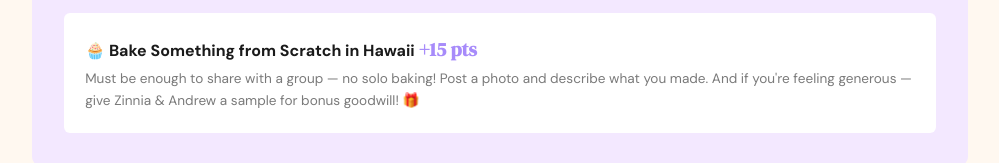
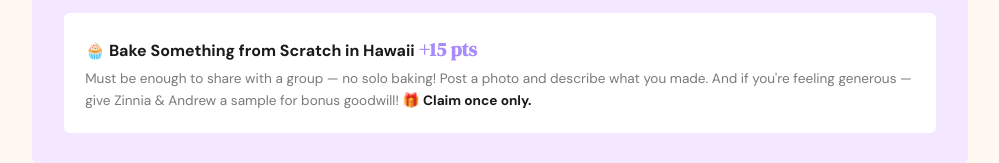
Before and after one commit to zinnia-xu/wedding-website, a website: page points.html in a window 1280 px wide. Shown: the part 5912-6075 px from the top of the page, without its empty margins (140-1139 px from the left). Drawn offline with Linux system fonts and the light colour scheme; no server answers.

Commit message:
Add claim limits to various points activities
Co-Authored-By: Claude Sonnet 4.6 <noreply@anthropic.com>

```diff
--- a/points.html
+++ b/points.html
@@ -1286,7 +1286,7 @@
                     </div>
                     <div class="pv-bonus-item" data-activity="Bake Something from Scratch" data-points="15">
                         <strong>🧁 Bake Something from Scratch in Hawaii</strong> <span class="pv-pts">+15 pts</span>
-                        <div style="font-size: 0.85rem; color: var(--text-light); margin-top: 0.25rem;">Must be enough to share with a group — no solo baking! Post a photo and describe what you made. And if you're feeling generous — give Zinnia &amp; Andrew a sample for bonus goodwill! 🎁</div>
+                        <div style="font-size: 0.85rem; color: var(--text-light); margin-top: 0.25rem;">Must be enough to share with a group — no solo baking! Post a photo and describe what you made. And if you're feeling generous — give Zinnia &amp; Andrew a sample for bonus goodwill! 🎁 <strong>Claim once only.</strong></div>
                     </div>
                 </div>
             </div>
```
